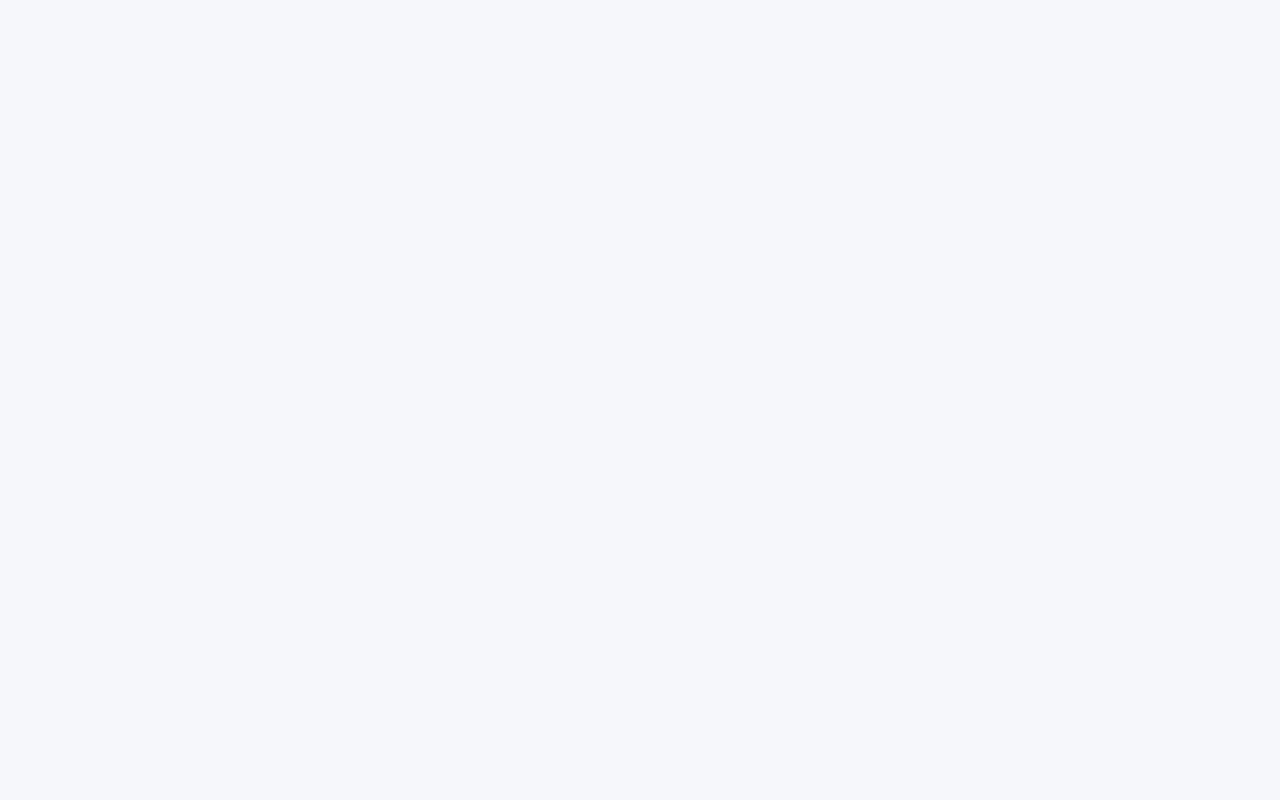
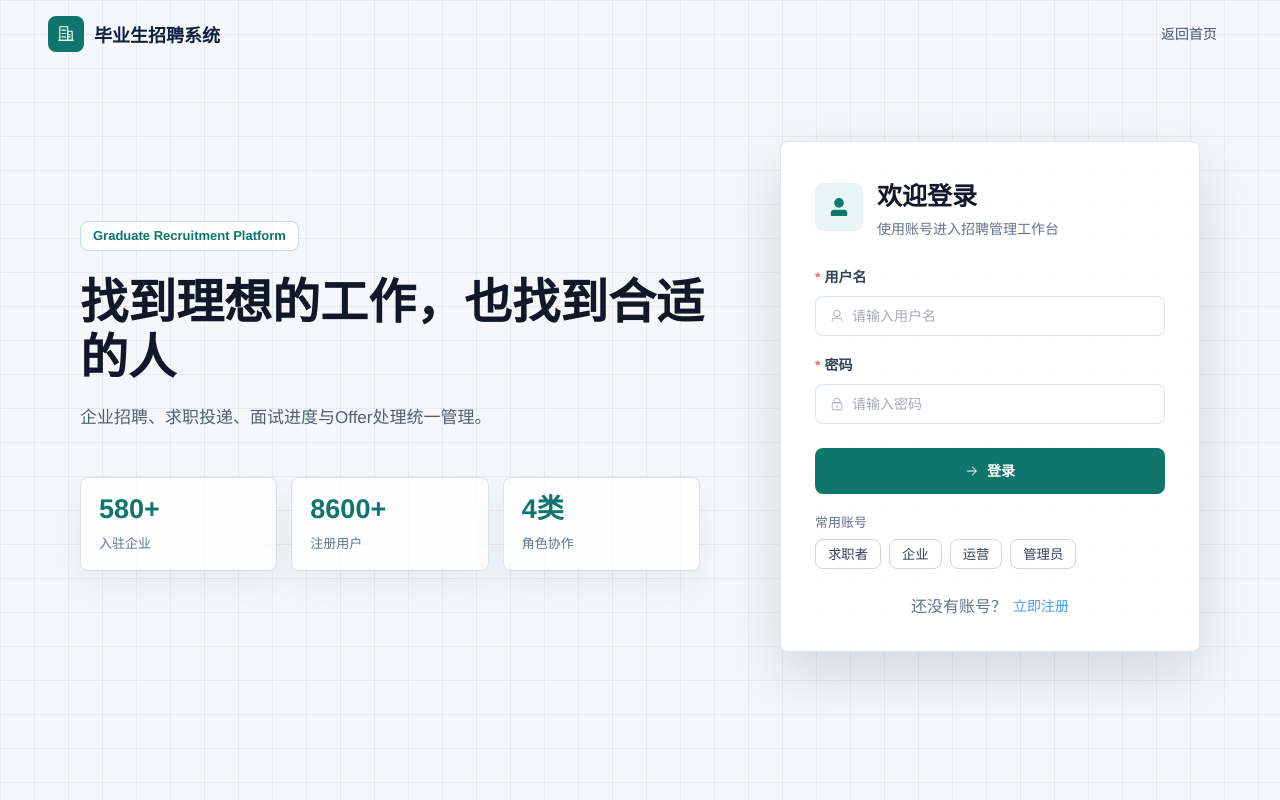
Before and after one commit to nzj2004/bylw, a Vue app in the folder job-recruitment-frontend/: page /login in a window 1280 px wide. Before the commit this address had no page. Built offline with nearby package versions, Linux system fonts and the light colour scheme.

Commit message:
feat: replace login dialog with page

```diff
--- a/job-recruitment-frontend/src/views/Login.vue
+++ b/job-recruitment-frontend/src/views/Login.vue
@@ -1,20 +1,60 @@
 <template>
-  <div class="login-container">
-    <el-card class="login-box">
-      <template #header>
-        <div class="login-header">
-          <h2>毕业生招聘系统</h2>
-          <p>招聘信息发布与管理平台</p>
+  <div class="login-page">
+    <header class="login-topbar">
+      <button class="brand-button" type="button" @click="goHome">
+        <el-icon><OfficeBuilding /></el-icon>
+        <span>毕业生招聘系统</span>
+      </button>
+      <el-button text class="home-link" @click="goHome">返回首页</el-button>
+    </header>
+
+    <main class="login-shell">
+      <section class="brand-panel" aria-label="平台信息">
+        <div class="brand-kicker">Graduate Recruitment Platform</div>
+        <h1>找到理想的工作，也找到合适的人</h1>
+        <p class="brand-copy">企业招聘、求职投递、面试进度与Offer处理统一管理。</p>
+
+        <div class="metrics">
+          <div class="metric-item">
+            <strong>580+</strong>
+            <span>入驻企业</span>
           </div>
-      </template>
+          <div class="metric-item">
+            <strong>8600+</strong>
+            <span>注册用户</span>
+          </div>
+          <div class="metric-item">
+            <strong>4类</strong>
+            <span>角色协作</span>
+          </div>
+        </div>
+      </section>
 
-      <el-form :model="form" :rules="rules" ref="formRef" label-position="top">
+      <section class="auth-panel" aria-label="登录">
+        <div class="auth-heading">
+          <span class="auth-icon">
+            <el-icon><UserFilled /></el-icon>
+          </span>
+          <div>
+            <h2>欢迎登录</h2>
+            <p>使用账号进入招聘管理工作台</p>
+          </div>
+        </div>
+
+        <el-form
+          ref="formRef"
+          class="login-form"
+          :model="form"
+          :rules="rules"
+          label-position="top"
+        >
           <el-form-item label="用户名" prop="username">
             <el-input
-            v-model="form.username"
+              v-model.trim="form.username"
               placeholder="请输入用户名"
               :prefix-icon="User"
               size="large"
+              autocomplete="username"
             />
           </el-form-item>
 
@@ -25,40 +65,60 @@
               placeholder="请输入密码"
               :prefix-icon="Lock"
               size="large"
+              autocomplete="current-password"
               show-password
               @keyup.enter="handleLogin"
             />
           </el-form-item>
 
-        <el-form-item>
           <el-button
+            class="login-submit"
             type="primary"
             size="large"
+            :icon="Right"
             :loading="loading"
-            style="width: 100%"
             @click="handleLogin"
           >
             登录
           </el-button>
-        </el-form-item>
+        </el-form>
+
+        <div class="demo-accounts">
+          <span>常用账号</span>
+          <button
+            v-for="account in demoAccounts"
+            :key="account.username"
+            type="button"
+            @click="fillDemoAccount(account)"
+          >
+            {{ account.label }}
+          </button>
+        </div>
 
         <div class="login-footer">
           <span>还没有账号？</span>
           <el-link type="primary" @click="goToRegister">立即注册</el-link>
         </div>
-      </el-form>
-    </el-card>
+      </section>
+    </main>
   </div>
 </template>
 
 <script setup>
-import { ref, reactive } from 'vue'
-import { useRouter } from 'vue-router'
+import { computed, onMounted, reactive, ref } from 'vue'
+import { useRoute, useRouter } from 'vue-router'
 import { ElMessage } from 'element-plus'
-import { User, Lock } from '@element-plus/icons-vue'
+import {
+  Lock,
+  OfficeBuilding,
+  Right,
+  User,
+  UserFilled
+} from '@element-plus/icons-vue'
 import { login } from '../api/auth'
 import { useUserStore } from '../store/user'
 
+const route = useRoute()
 const router = useRouter()
 const userStore = useUserStore()
 const formRef = ref(null)
@@ -69,71 +129,362 @@ const form = reactive({
   password: ''
 })
 
+const demoAccounts = [
+  { label: '求职者', username: 'zhouhao', password: 'admin123' },
+  { label: '企业', username: 'alibaba', password: 'admin123' },
+  { label: '运营', username: 'operator', password: 'admin123' },
+  { label: '管理员', username: 'admin', password: 'admin123' }
+]
+
 const rules = {
   username: [{ required: true, message: '请输入用户名', trigger: 'blur' }],
   password: [{ required: true, message: '请输入密码', trigger: 'blur' }]
 }
 
+const redirectTarget = computed(() => {
+  const redirect = route.query.redirect
+  if (typeof redirect === 'string' && redirect && redirect !== '/login') {
+    return redirect
+  }
+  return '/'
+})
+
 const handleLogin = async () => {
   if (!formRef.value) return
 
   await formRef.value.validate(async (valid) => {
-    if (valid) {
+    if (!valid) return
+
     loading.value = true
     try {
       const res = await login(form)
       userStore.setToken(res.data.token)
       await userStore.getUserInfo()
       ElMessage.success('登录成功')
-        router.push('/')
+      router.replace(redirectTarget.value)
     } catch (error) {
       console.error(error)
     } finally {
       loading.value = false
     }
+  })
 }
-  })
+
+const fillDemoAccount = (account) => {
+  form.username = account.username
+  form.password = account.password
+}
+
+const goHome = () => {
+  router.push('/')
 }
 
 const goToRegister = () => {
   router.push('/register')
 }
+
+onMounted(() => {
+  if (userStore.isLoggedIn) {
+    router.replace(redirectTarget.value)
+  }
+})
 </script>
 
 <style scoped>
-.login-container {
+.login-page {
   min-height: 100vh;
-  display: flex;
-  justify-content: center;
-  align-items: center;
-  background: linear-gradient(135deg, #667eea 0%, #764ba2 100%);
+  color: #172033;
+  background:
+    linear-gradient(90deg, rgba(15, 118, 110, 0.08) 1px, transparent 1px),
+    linear-gradient(rgba(20, 33, 61, 0.06) 1px, transparent 1px),
+    #f4f7fb;
+  background-size: 34px 34px;
 }
 
-.login-box {
-  width: 420px;
-  border-radius: 12px;
-  box-shadow: 0 8px 32px rgba(0, 0, 0, 0.2);
+.login-topbar {
+  height: 68px;
+  display: flex;
+  align-items: center;
+  justify-content: space-between;
+  padding: 0 48px;
 }
 
-.login-header {
-  text-align: center;
+.brand-button {
+  display: inline-flex;
+  align-items: center;
+  gap: 10px;
+  border: 0;
+  padding: 0;
+  color: #14213d;
+  background: transparent;
+  font-size: 18px;
+  font-weight: 700;
+  cursor: pointer;
 }
 
-.login-header h2 {
-  margin: 0 0 8px 0;
-  color: #303133;
-  font-size: 24px;
+.brand-button .el-icon {
+  width: 36px;
+  height: 36px;
+  border-radius: 8px;
+  color: #fff;
+  background: #0f766e;
 }
 
-.login-header p {
+.home-link {
+  color: #475569;
+}
+
+.login-shell {
+  width: min(1120px, calc(100vw - 48px));
+  min-height: calc(100vh - 108px);
+  margin: 0 auto;
+  display: grid;
+  grid-template-columns: minmax(0, 1.05fr) 420px;
+  align-items: center;
+  gap: 56px;
+  padding: 20px 0 56px;
+}
+
+.brand-panel {
+  padding: 52px 0;
+}
+
+.brand-kicker {
+  display: inline-flex;
+  align-items: center;
+  height: 30px;
+  padding: 0 12px;
+  border: 1px solid rgba(15, 118, 110, 0.22);
+  border-radius: 8px;
+  color: #0f766e;
+  background: rgba(255, 255, 255, 0.76);
+  font-size: 13px;
+  font-weight: 700;
+}
+
+.brand-panel h1 {
+  max-width: 680px;
+  margin: 24px 0 18px;
+  color: #111827;
+  font-size: 48px;
+  line-height: 1.15;
+  font-weight: 800;
+}
+
+.brand-copy {
+  max-width: 560px;
   margin: 0;
-  color: #909399;
+  color: #526071;
+  font-size: 17px;
+  line-height: 1.8;
+}
+
+.metrics {
+  display: grid;
+  grid-template-columns: repeat(3, minmax(0, 1fr));
+  gap: 14px;
+  max-width: 620px;
+  margin-top: 44px;
+}
+
+.metric-item {
+  min-height: 86px;
+  padding: 18px;
+  border: 1px solid rgba(148, 163, 184, 0.3);
+  border-radius: 8px;
+  background: rgba(255, 255, 255, 0.76);
+  box-shadow: 0 16px 36px rgba(15, 23, 42, 0.06);
+}
+
+.metric-item strong {
+  display: block;
+  color: #0f766e;
+  font-size: 27px;
+  line-height: 1;
+}
+
+.metric-item span {
+  display: block;
+  margin-top: 10px;
+  color: #64748b;
+  font-size: 13px;
+}
+
+.auth-panel {
+  padding: 34px;
+  border: 1px solid rgba(148, 163, 184, 0.28);
+  border-radius: 8px;
+  background: rgba(255, 255, 255, 0.94);
+  box-shadow: 0 22px 58px rgba(15, 23, 42, 0.14);
+}
+
+.auth-heading {
+  display: flex;
+  align-items: center;
+  gap: 14px;
+  margin-bottom: 28px;
+}
+
+.auth-icon {
+  width: 48px;
+  height: 48px;
+  display: inline-flex;
+  align-items: center;
+  justify-content: center;
+  border-radius: 8px;
+  color: #0f766e;
+  background: #e8f6f3;
+  font-size: 22px;
+}
+
+.auth-heading h2 {
+  margin: 0 0 6px;
+  color: #111827;
+  font-size: 25px;
+}
+
+.auth-heading p {
+  margin: 0;
+  color: #64748b;
   font-size: 14px;
 }
 
+.login-form :deep(.el-form-item__label) {
+  color: #334155;
+  font-weight: 700;
+}
+
+.login-form :deep(.el-input__wrapper) {
+  border-radius: 8px;
+  box-shadow: 0 0 0 1px #d9e2ec inset;
+}
+
+.login-form :deep(.el-input__wrapper.is-focus) {
+  box-shadow: 0 0 0 1px #0f766e inset;
+}
+
+.login-submit {
+  width: 100%;
+  height: 46px;
+  margin-top: 6px;
+  border: 0;
+  border-radius: 8px;
+  background: #0f766e;
+  font-weight: 700;
+}
+
+.login-submit:hover,
+.login-submit:focus {
+  background: #115e59;
+}
+
+.demo-accounts {
+  display: flex;
+  flex-wrap: wrap;
+  align-items: center;
+  gap: 8px;
+  margin-top: 18px;
+}
+
+.demo-accounts span {
+  width: 100%;
+  color: #64748b;
+  font-size: 13px;
+}
+
+.demo-accounts button {
+  height: 30px;
+  border: 1px solid #cbd5e1;
+  border-radius: 8px;
+  padding: 0 12px;
+  color: #334155;
+  background: #fff;
+  cursor: pointer;
+}
+
+.demo-accounts button:hover {
+  border-color: #0f766e;
+  color: #0f766e;
+  background: #f0fdfa;
+}
+
 .login-footer {
-  text-align: center;
-  margin-top: 16px;
-  color: #606266;
+  display: flex;
+  align-items: center;
+  justify-content: center;
+  gap: 6px;
+  margin-top: 24px;
+  color: #64748b;
+}
+
+@media (max-width: 900px) {
+  .login-topbar {
+    padding: 0 24px;
+  }
+
+  .login-shell {
+    grid-template-columns: 1fr;
+    gap: 20px;
+    width: min(520px, calc(100vw - 32px));
+    padding-top: 8px;
+  }
+
+  .brand-panel {
+    padding: 16px 0 0;
+  }
+
+  .brand-panel h1 {
+    margin-top: 18px;
+    font-size: 34px;
+  }
+
+  .brand-copy {
+    font-size: 15px;
+  }
+
+  .metrics {
+    grid-template-columns: repeat(3, 1fr);
+    gap: 8px;
+    margin-top: 22px;
+  }
+
+  .metric-item {
+    min-height: 72px;
+    padding: 12px;
+  }
+
+  .metric-item strong {
+    font-size: 22px;
+  }
+
+  .auth-panel {
+    padding: 24px;
+  }
+}
+
+@media (max-width: 560px) {
+  .login-topbar {
+    height: 60px;
+  }
+
+  .brand-button span {
+    font-size: 16px;
+  }
+
+  .home-link {
+    display: none;
+  }
+
+  .brand-panel h1 {
+    font-size: 29px;
+  }
+
+  .metrics {
+    grid-template-columns: 1fr;
+  }
+
+  .auth-heading {
+    align-items: flex-start;
+  }
 }
 </style>
--- a/job-recruitment-frontend/src/views/Register.vue
+++ b/job-recruitment-frontend/src/views/Register.vue
@@ -136,7 +136,7 @@ const handleRegister = async () => {
 }
 
 const goToLogin = () => {
-  router.push('/')
+  router.push('/login')
 }
 </script>
 
--- a/job-recruitment-frontend/src/views/user/Favorites.vue
+++ b/job-recruitment-frontend/src/views/user/Favorites.vue
@@ -45,12 +45,13 @@
 
 <script setup>
 import { ref, reactive, onMounted } from 'vue'
-import { useRouter } from 'vue-router'
+import { useRoute, useRouter } from 'vue-router'
 import { ElMessage, ElMessageBox } from 'element-plus'
 import { listFavorites, removeFavorite } from '../../api/favorite'
 import { useUserStore } from '../../store/user'
 
 const router = useRouter()
+const route = useRoute()
 const userStore = useUserStore()
 const favoriteList = ref([])
 const pagination = reactive({
@@ -63,7 +64,7 @@ const fetchFavorites = async () => {
   // 检查是否登录
   if (!userStore.isLoggedIn) {
     ElMessage.warning('请先登录')
-    window.dispatchEvent(new CustomEvent('show-login-dialog'))
+    router.push({ path: '/login', query: { redirect: route.fullPath } })
     return
   }
 
--- a/job-recruitment-frontend/src/views/user/JobDetail.vue
+++ b/job-recruitment-frontend/src/views/user/JobDetail.vue
@@ -120,8 +120,7 @@ const checkApplyStatusForJob = async () => {
 const handleFavorite = async () => {
   if (!userStore.isLoggedIn) {
     ElMessage.warning('请先登录')
-    // 触发登录弹窗事件
-    window.dispatchEvent(new CustomEvent('show-login-dialog'))
+    router.push({ path: '/login', query: { redirect: route.fullPath } })
     return
   }
   if (!userStore.isUser) {
@@ -150,8 +149,7 @@ const handleFavorite = async () => {
 const handleApply = async () => {
   if (!userStore.isLoggedIn) {
     ElMessage.warning('请先登录')
-    // 触发登录弹窗事件
-    window.dispatchEvent(new CustomEvent('show-login-dialog'))
+    router.push({ path: '/login', query: { redirect: route.fullPath } })
     return
   }
   if (!userStore.isUser) {
```
Also changed, not shown: job-recruitment-frontend/src/router/index.js (+8 -8 lines), job-recruitment-frontend/src/utils/request.js (+10 -2 lines), job-recruitment-frontend/src/views/Layout.vue (+10 -24 lines). Lines whose indentation alone changed are shown as unchanged.
